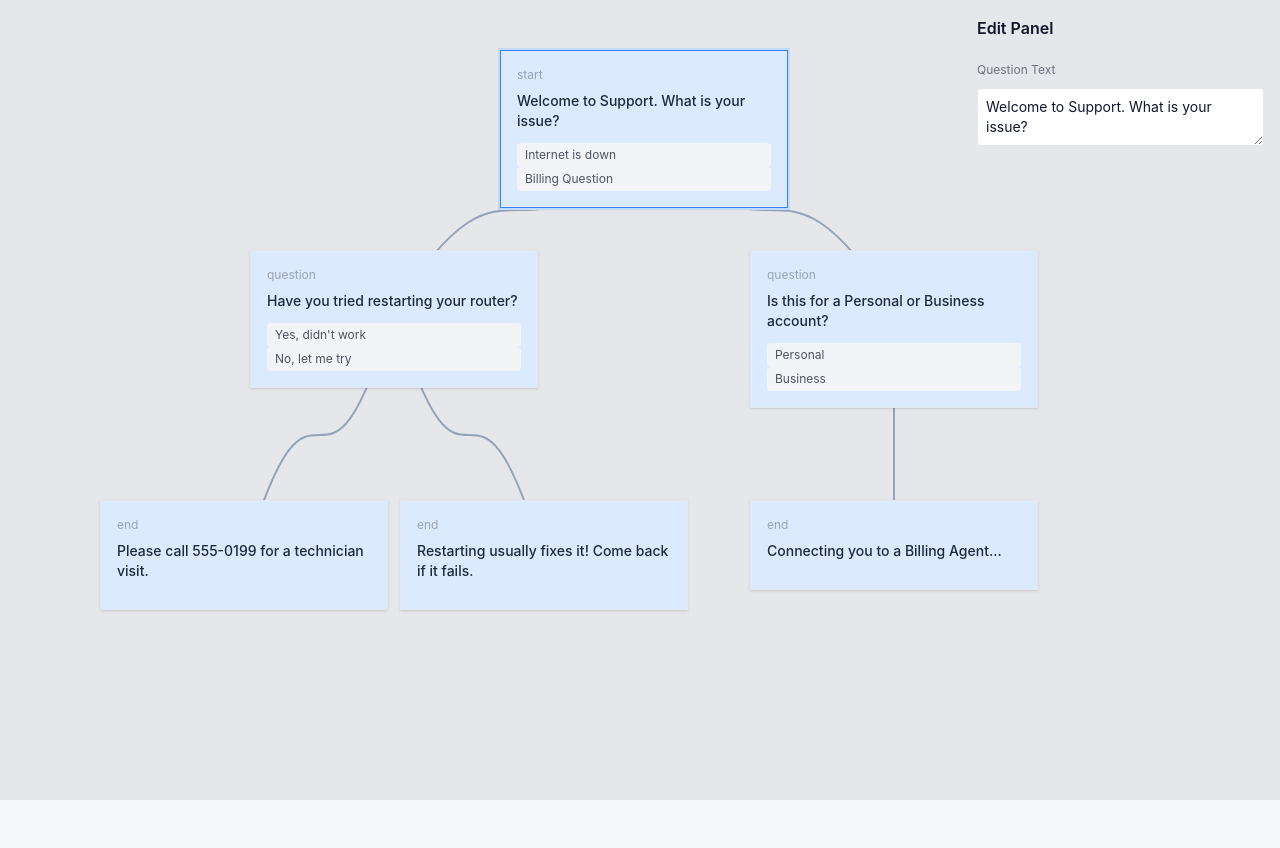
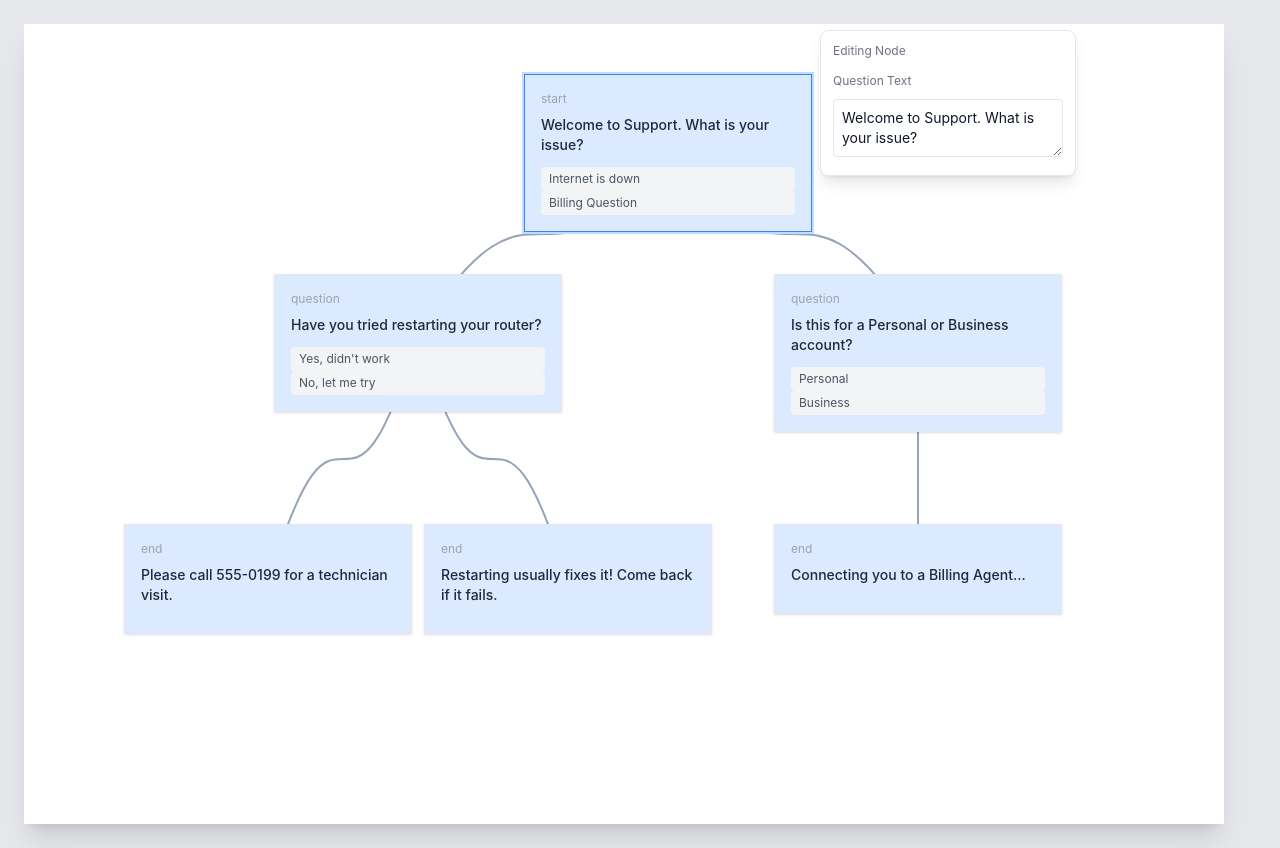
Before and after one commit to Newjul/supportflow-visuals-builder, a React (Vite) app: page / in a window 1280 px wide. Both pictures are taken after a click on the element 644 px from the left and 129 px from the top of the page. Before the commit the page ends 800 px from the top, so only its background shows below. Built offline with nearby package versions, Linux system fonts and the light colour scheme.

Commit message:
making a floating editing pannel

```diff
--- a/src/components/PropertiesPanel.jsx
+++ b/src/components/PropertiesPanel.jsx
@@ -3,12 +3,18 @@ export default function PropertiesPanel({
     nodesState,
     setNodesState,
 }){
-
+    if (!selectedNode) return null;
+    const panelOffsetX = 320;
+    const panelOffsetY = -20;
     return (
-        <div className="w-80 border-l bg-red p-4 h-full">
-            <h2 className="mb-4 text-sum font-semibold">
-                Edit Panel
-            </h2>
+        <div className="absolute w-64 bg-white border shadow-lg rounded-lg p-3 z-50"
+        style={{
+            left:selectedNode.position.x + panelOffsetX,
+            top:selectedNode.position.y + panelOffsetY,
+        }}>
+            <div className="text-xs text-gray-500 mb-2">
+                Editing Node
+            </div>
             {!selectedNode ? (
                 <div className="text-sm text-gray-400">
                     Select a node </div>):(
--- a/src/pages/BuilderPage.jsx
+++ b/src/pages/BuilderPage.jsx
@@ -16,8 +16,8 @@ export default function BuilderPage(){
     n.id === selectNodeId);
 
   return(
-    <div className="h-screen w-full bg-gray-200 flex items-stretch">
-      <div className="flex-1 flex items-center justify-content"
+    <div className="bg-gray-200 flex-1 overflow-auto p-6">
+      <div className="relative bg-white shadow-xl"
        style={{
         width:w,
         height:h,
```
